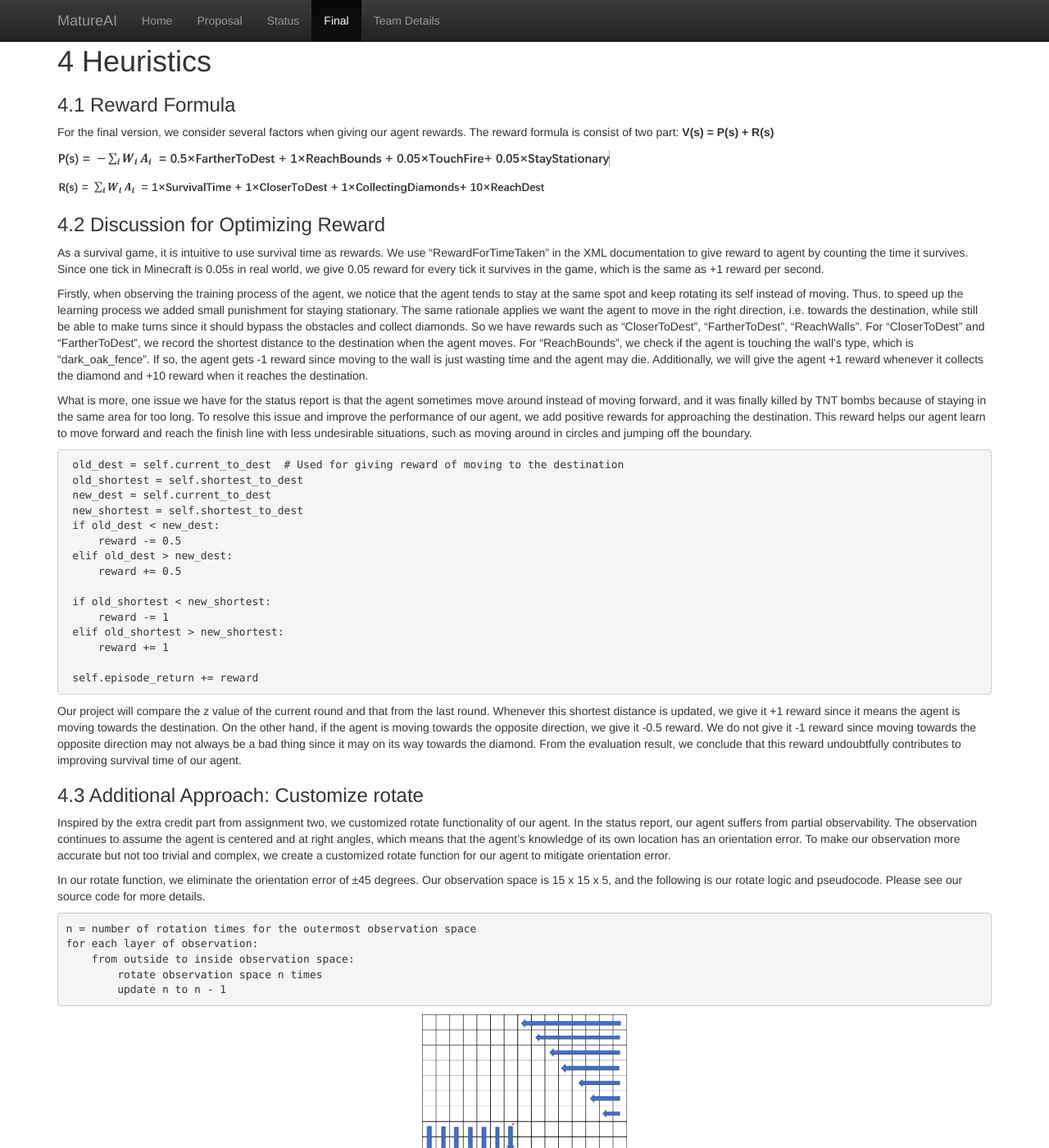
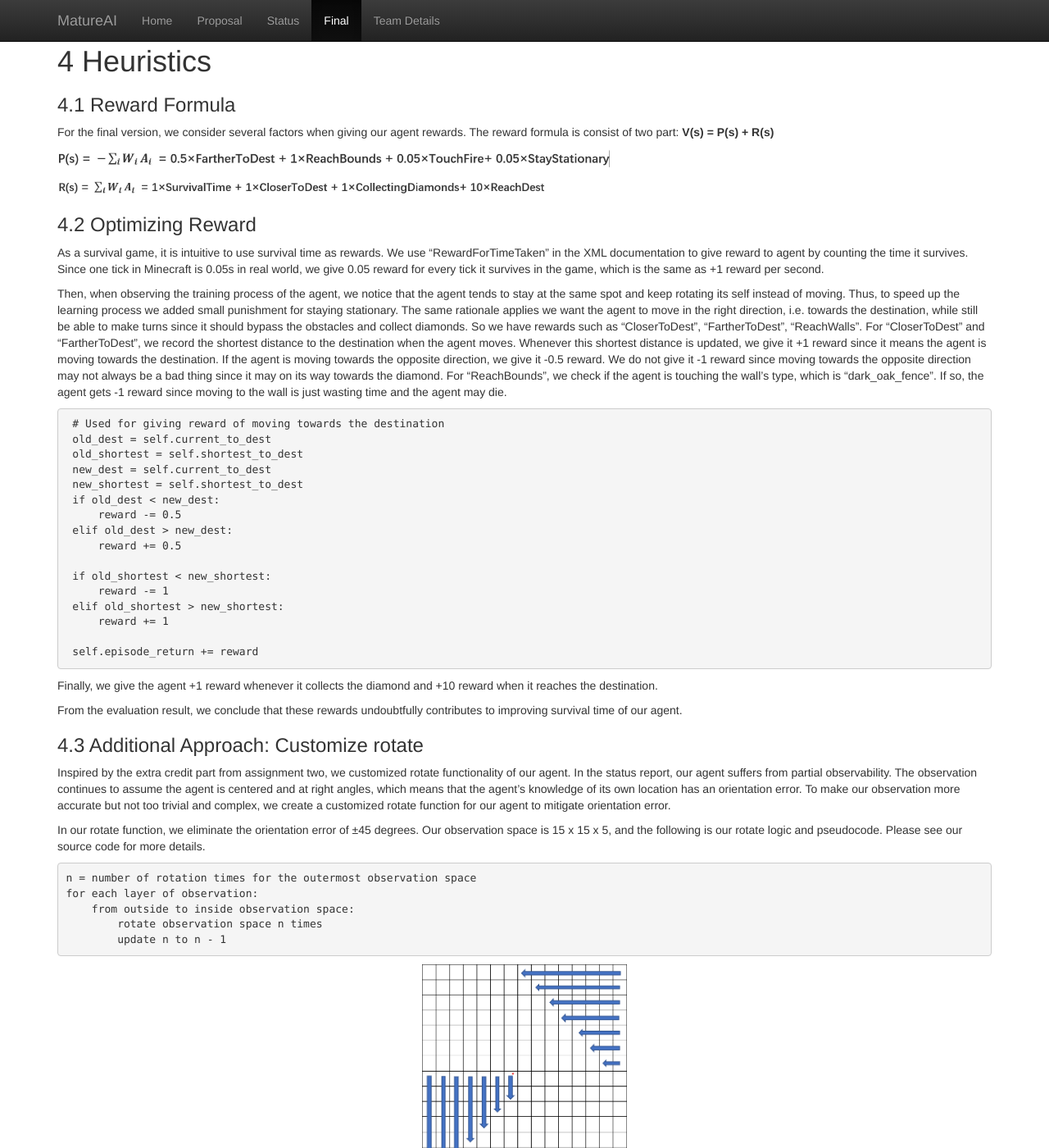
Before and after one commit to LeoLuo0320/MatureAI, a Jekyll site: the page built from docs/final.md, in a window 1280 px wide and 1400 px high, scrolled down 2714 px. Shown: the whole window at 82% size. Built offline with Jekyll 4.4.1, drawn with Linux system fonts in a browser that asks for light colours.

Commit message:
Update final.md

````diff
--- a/docs/final.md
+++ b/docs/final.md
@@ -121,16 +121,15 @@ For the final version, we consider several factors when giving our agent rewards
 
 <img src=".\img\equation2.jpg" alt="img" style="zoom: 33%;" />
 
-### 4.2 Discussion for Optimizing Reward
+### 4.2 Optimizing Reward
 
 As a survival game, it is intuitive to use survival time as rewards. We use “RewardForTimeTaken” in the XML documentation to give reward to agent by counting the time it survives. Since one tick in Minecraft is 0.05s in real world, we give 0.05 reward for every tick it survives in the game, which is the same as +1 reward per second.
 
-Firstly, when observing the training process of the agent,  we notice that the agent tends to stay at the same spot and keep rotating its self instead of moving. Thus, to speed up the learning process we added small punishment for staying stationary. The same rationale applies we want the agent to move in the right direction, i.e. towards the destination, while still be able to make turns since it should bypass the obstacles and collect diamonds. So we have rewards such as “CloserToDest”, “FartherToDest”, “ReachWalls”. For “CloserToDest” and “FartherToDest”, we record the shortest distance to the destination when the agent moves. For “ReachBounds”, we check if the agent is touching the wall’s type, which is “dark_oak_fence”. If so, the agent gets -1 reward since moving to the wall is just wasting time and the agent may die. Additionally, we will give the agent +1 reward whenever it collects the diamond and +10 reward when it reaches the destination.
-
-What is more, one issue we have for the status report is that the agent sometimes move around instead of moving forward, and it was finally killed by TNT bombs because of staying in the same area for too long. To resolve this issue and improve the performance of our agent, we add positive rewards for approaching the destination. This reward helps our agent learn to move forward and reach the finish line with less undesirable situations, such as moving around in circles and jumping off the boundary.
+Then, when observing the training process of the agent,  we notice that the agent tends to stay at the same spot and keep rotating its self instead of moving. Thus, to speed up the learning process we added small punishment for staying stationary. The same rationale applies we want the agent to move in the right direction, i.e. towards the destination, while still be able to make turns since it should bypass the obstacles and collect diamonds. So we have rewards such as “CloserToDest”, “FartherToDest”, “ReachWalls”. For “CloserToDest” and “FartherToDest”, we record the shortest distance to the destination when the agent moves. Whenever this shortest distance is updated, we give it +1 reward since it means the agent is moving towards the destination. If the agent is moving towards the opposite direction, we give it -0.5 reward. We do not give it -1 reward since moving towards the opposite direction may not always be a bad thing since it may on its way towards the diamond. For “ReachBounds”, we check if the agent is touching the wall’s type, which is “dark_oak_fence”. If so, the agent gets -1 reward since moving to the wall is just wasting time and the agent may die.
 
 ```
- old_dest = self.current_to_dest  # Used for giving reward of moving to the destination
+ # Used for giving reward of moving towards the destination
+ old_dest = self.current_to_dest
  old_shortest = self.shortest_to_dest
  new_dest = self.current_to_dest
  new_shortest = self.shortest_to_dest
@@ -147,7 +146,9 @@ What is more, one issue we have for the status report is that the agent sometime
  self.episode_return += reward
 ```
 
-Our project will compare the z value of the current round and that from the last round. Whenever this shortest distance is updated, we give it +1 reward since it means the agent is moving towards the destination. On the other hand, if the agent is moving towards the opposite direction, we give it -0.5 reward. We do not give it -1 reward since moving towards the opposite direction may not always be a bad thing since it may on its way towards the diamond. From the evaluation result, we conclude that this reward undoubtfully contributes to improving survival time of our agent.
+Finally, we give the agent +1 reward whenever it collects the diamond and +10 reward when it reaches the destination.
+
+From the evaluation result, we conclude that these rewards undoubtfully contributes to improving survival time of our agent.
 
 
 ### 4.3 Additional Approach: Customize rotate
````
